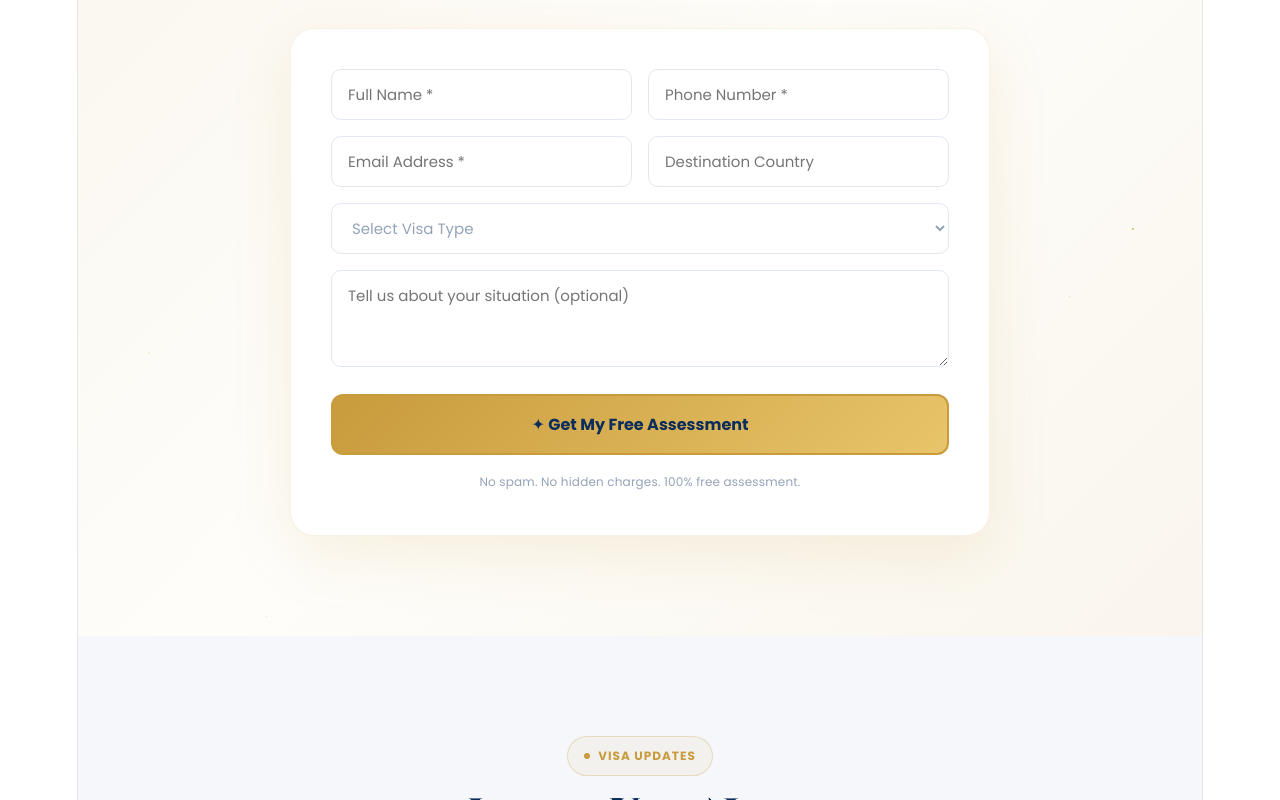
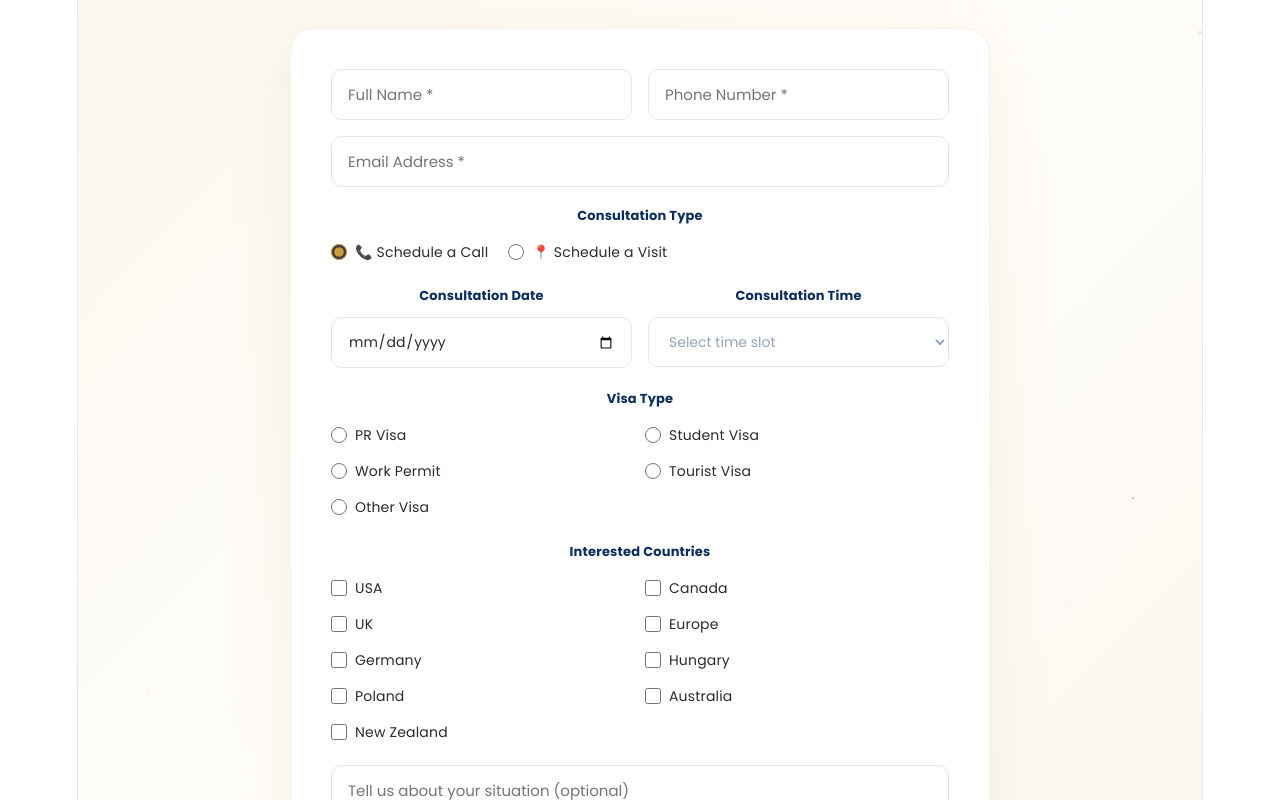
Before and after one commit to hetpatel79/visa-buddies, a React (Vite) app: page / in a window 1280 px wide. Shown: the part 6560-7360 px from the top of the page. Built offline with nearby package versions, Linux system fonts and the light colour scheme.

Commit message:
Unify form: rebuild assessment form as full consultation booking form with consult type, date/time, visa type radios, country checkboxes

```diff
--- a/src/App.jsx
+++ b/src/App.jsx
@@ -172,6 +172,9 @@ const DESTINATIONS = [
   { f: "🇸🇬", n: "Singapore", sub: "Business • Finance • Tech" },
 ];
 const TIMELINE = ["Free Consultation", "Profile Evaluation", "Document Preparation", "Application Submission", "Visa Filing", "Interview Guidance", "Visa Approval", "Fly Abroad 🎉"];
+const COUNTRY_LIST = ["USA", "Canada", "UK", "Europe", "Germany", "Hungary", "Poland", "Australia", "New Zealand"];
+const VISA_TYPES = [{ v: "pr", l: "PR Visa" }, { v: "student", l: "Student Visa" }, { v: "work", l: "Work Permit" }, { v: "tourist", l: "Tourist Visa" }, { v: "other", l: "Other Visa" }];
+
 const TESTIMONIALS = [
   { name: "Rahul Sharma", visa: "Canada Student Visa", av: "RS", text: "The entire process was smooth. VISA BUDDIES handled everything professionally." },
   { name: "Priya Patel", visa: "New Zealand Work Visa", av: "PP", text: "They explained every step clearly and were always available to answer questions." },
@@ -222,7 +225,7 @@ export default function App(){
   const [scrolled, setScrolled] = useState(false);
   const [menuOpen, setMenuOpen] = useState(false);
   const [backTop, setBackTop] = useState(false);
-  const [form, setForm] = useState({ name: "", phone: "", email: "", country: "", visa: "", msg: "" });
+  const [form, setForm] = useState({ name: "", phone: "", email: "", country: "", visa: "", msg: "", consultType: "call", date: "", time: "", countries: [] });
   const [sent, setSent] = useState(false);
   const [storyIdx, setStoryIdx] = useState(0);
   const { scrollYProgress } = useScroll();
@@ -593,7 +596,7 @@ export default function App(){
         <div style={{ maxWidth: 700, margin: "0 auto", position: "relative", zIndex: 1 }}>
           <Reveal style={{ textAlign: "center", marginBottom: 44 }}>
             <Label>Get Started</Label>
-            <h2 style={{ ...SH, fontSize: 38, fontWeight: 900, color: C.navy, marginBottom: 12 }}>Free Eligibility Assessment</h2>
+            <h2 style={{ ...SH, fontSize: 38, fontWeight: 900, color: C.navy, marginBottom: 12 }}>Book Free Consultation</h2>
             <p style={{ ...SUB, color: C.slate, fontSize: 15, fontStyle: "italic" }}>Fill in your details and our experts will contact you within 24 hours.</p>
           </Reveal>
           <Reveal delay={0.1}>
@@ -615,23 +618,68 @@ export default function App(){
                           onFocus={(e) => (e.target.style.borderColor = C.gold)} onBlur={(e) => (e.target.style.borderColor = C.border)} />
                       ))}
                     </div>
-                    <div style={{ display: "grid", gridTemplateColumns: "1fr 1fr", gap: 16, marginBottom: 16 }} className="g2">
-                      {[{ ph: "Email Address *", k: "email", t: "email" }, { ph: "Destination Country", k: "country", t: "text" }].map((f) => (
-                        <input key={f.k} placeholder={f.ph} type={f.t} value={form[f.k]} onChange={(e) => setForm({ ...form, [f.k]: e.target.value })}
-                          style={{ padding: "13px 16px", border: `1.5px solid ${C.border}`, borderRadius: 10, fontSize: 15, outline: "none", fontFamily: "Poppins,sans-serif", width: "100%" }}
+                    <input placeholder="Email Address *" type="email" value={form.email} onChange={(e) => setForm({ ...form, email: e.target.value })}
+                      style={{ padding: "13px 16px", border: `1.5px solid ${C.border}`, borderRadius: 10, fontSize: 15, outline: "none", fontFamily: "Poppins,sans-serif", width: "100%", marginBottom: 16 }}
+                      onFocus={(e) => (e.target.style.borderColor = C.gold)} onBlur={(e) => (e.target.style.borderColor = C.border)} />
+
+                    <div style={{ marginBottom: 18 }}>
+                      <div style={{ fontSize: 13, fontWeight: 700, color: C.navy, marginBottom: 10 }}>Consultation Type</div>
+                      <div style={{ display: "flex", gap: 20 }}>
+                        {[{ v: "call", l: "📞 Schedule a Call" }, { v: "visit", l: "📍 Schedule a Visit" }].map((o) => (
+                          <label key={o.v} style={{ display: "flex", alignItems: "center", gap: 8, cursor: "pointer", fontSize: 14, color: C.text }}>
+                            <input type="radio" name="consultType" checked={form.consultType === o.v} onChange={() => setForm({ ...form, consultType: o.v })} style={{ accentColor: C.gold, width: 16, height: 16 }} />
+                            {o.l}
+                          </label>
+                        ))}
+                      </div>
+                    </div>
+
+                    <div style={{ display: "grid", gridTemplateColumns: "1fr 1fr", gap: 16, marginBottom: 18 }} className="g2">
+                      <div>
+                        <div style={{ fontSize: 13, fontWeight: 700, color: C.navy, marginBottom: 8 }}>Consultation Date</div>
+                        <input type="date" value={form.date} onChange={(e) => setForm({ ...form, date: e.target.value })}
+                          style={{ padding: "13px 16px", border: `1.5px solid ${C.border}`, borderRadius: 10, fontSize: 14, outline: "none", fontFamily: "Poppins,sans-serif", width: "100%", color: C.text }}
                           onFocus={(e) => (e.target.style.borderColor = C.gold)} onBlur={(e) => (e.target.style.borderColor = C.border)} />
-                      ))}
+                      </div>
+                      <div>
+                        <div style={{ fontSize: 13, fontWeight: 700, color: C.navy, marginBottom: 8 }}>Consultation Time</div>
+                        <select value={form.time} onChange={(e) => setForm({ ...form, time: e.target.value })}
+                          style={{ padding: "13px 16px", border: `1.5px solid ${C.border}`, borderRadius: 10, fontSize: 14, outline: "none", fontFamily: "Poppins,sans-serif", width: "100%", color: form.time ? C.text : "#94A3B8", background: "white" }}>
+                          <option value="">Select time slot</option>
+                          {["10:00 AM - 11:00 AM", "11:00 AM - 12:00 PM", "2:00 PM - 3:00 PM", "3:00 PM - 4:00 PM", "4:00 PM - 5:00 PM"].map((t) => <option key={t}>{t}</option>)}
+                        </select>
+                      </div>
                     </div>
-                    <select value={form.visa} onChange={(e) => setForm({ ...form, visa: e.target.value })}
-                      style={{ width: "100%", padding: "13px 16px", border: `1.5px solid ${C.border}`, borderRadius: 10, fontSize: 15, outline: "none", fontFamily: "Poppins,sans-serif", marginBottom: 16, color: form.visa ? C.text : "#94A3B8", background: "white" }}>
-                      <option value="">Select Visa Type</option>
-                      {SERVICES.map((s) => <option key={s.title}>{s.title}</option>)}
-                    </select>
+
+                    <div style={{ marginBottom: 18 }}>
+                      <div style={{ fontSize: 13, fontWeight: 700, color: C.navy, marginBottom: 10 }}>Visa Type</div>
+                      <div style={{ display: "grid", gridTemplateColumns: "1fr 1fr", gap: 10 }} className="g2">
+                        {VISA_TYPES.map((o) => (
+                          <label key={o.v} style={{ display: "flex", alignItems: "center", gap: 8, cursor: "pointer", fontSize: 14, color: C.text }}>
+                            <input type="radio" name="visaType" checked={form.visa === o.v} onChange={() => setForm({ ...form, visa: o.v })} style={{ accentColor: C.gold, width: 16, height: 16 }} />
+                            {o.l}
+                          </label>
+                        ))}
+                      </div>
+                    </div>
+
+                    <div style={{ marginBottom: 20 }}>
+                      <div style={{ fontSize: 13, fontWeight: 700, color: C.navy, marginBottom: 10 }}>Interested Countries</div>
+                      <div style={{ display: "grid", gridTemplateColumns: "1fr 1fr", gap: 10 }} className="g2">
+                        {COUNTRY_LIST.map((c) => (
+                          <label key={c} style={{ display: "flex", alignItems: "center", gap: 8, cursor: "pointer", fontSize: 14, color: C.text }}>
+                            <input type="checkbox" checked={form.countries.includes(c)} onChange={() => setForm({ ...form, countries: form.countries.includes(c) ? form.countries.filter((x) => x !== c) : [...form.countries, c] })} style={{ accentColor: C.gold, width: 16, height: 16 }} />
+                            {c}
+                          </label>
+                        ))}
+                      </div>
+                    </div>
+
                     <textarea placeholder="Tell us about your situation (optional)" rows={3} value={form.msg} onChange={(e) => setForm({ ...form, msg: e.target.value })}
                       style={{ width: "100%", padding: "13px 16px", border: `1.5px solid ${C.border}`, borderRadius: 10, fontSize: 15, outline: "none", fontFamily: "Poppins,sans-serif", resize: "vertical", marginBottom: 20 }}
                       onFocus={(e) => (e.target.style.borderColor = C.gold)} onBlur={(e) => (e.target.style.borderColor = C.border)} />
                     <GoldBtn style={{ width: "100%", padding: 16, fontSize: 16, borderRadius: 12 }} onClick={() => { if (form.name && form.email && form.phone) setSent(true); }}>
-                      ✦ Get My Free Assessment
+                      ✦ Book Free Consultation
                     </GoldBtn>
                     <p style={{ fontSize: 12, color: "#94A3B8", textAlign: "center", marginTop: 14 }}>No spam. No hidden charges. 100% free assessment.</p>
                   </motion.div>
```
